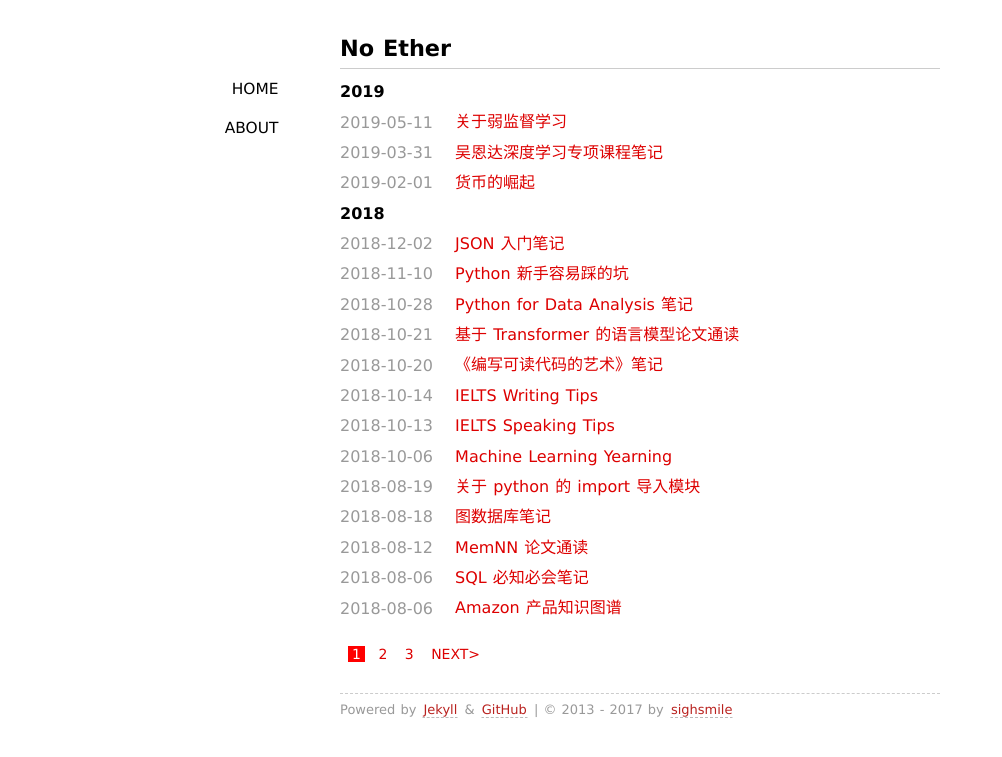
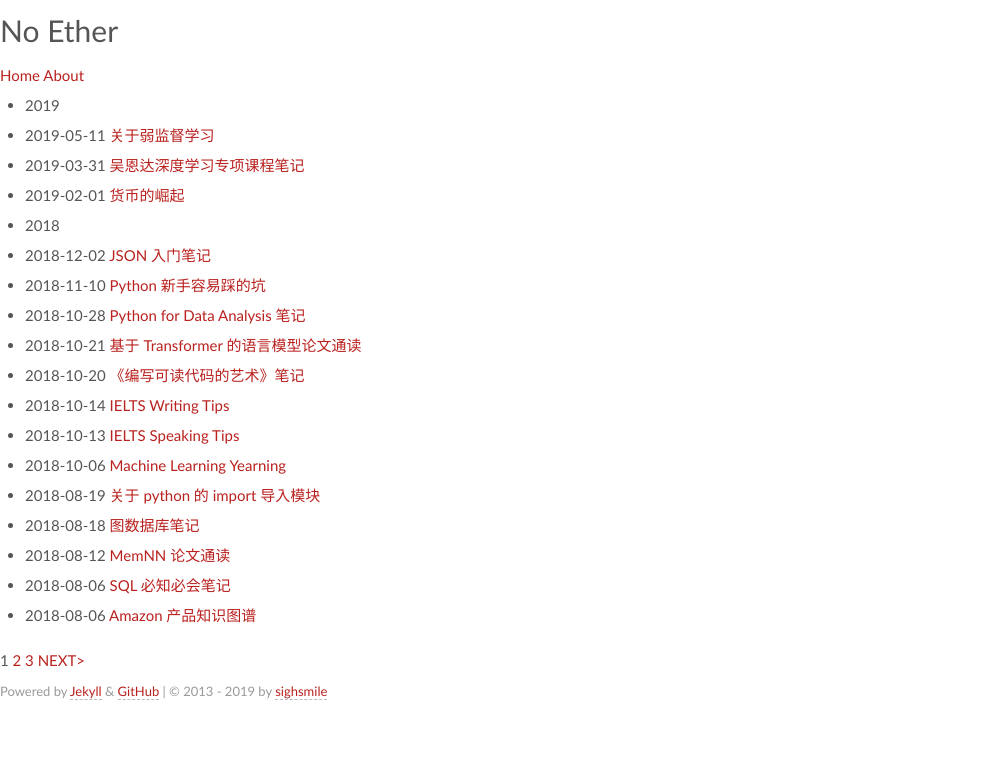
Before and after one commit to sighsmile/sighsmile.github.io, a Jekyll site: the page built from index.html, in a window 1280 px wide. Shown: the top 757 px of the page, without its empty margins (0-1002 px from the left). Built offline with Jekyll 4.4.1, drawn with Linux system fonts in a browser that asks for light colours; some web fonts are replaced; the list of posts is cut into pages by our own code.

Commit message:
Update default.html

```diff
--- a/_layouts/default.html
+++ b/_layouts/default.html
@@ -6,7 +6,7 @@
     <title>{{ page.title }} | {{ site.author }}</title>
     <link rel="shortcut icon" href="/favicon.ico">
     <link href="/feed/" rel="alternate" title="{{ site.author }}" type="application/atom+xml" />
-    <link rel="stylesheet" href="/media/css/style.css">
+    <link rel="stylesheet" href="/media/css/home.css">
     <link rel="stylesheet" href="/media/css/highlight.css">
     <script type="text/javascript" src="/media/js/jquery-1.7.1.min.js"></script>
 
@@ -55,7 +55,7 @@
       </div>
 
     <footer>
-        <p><small>Powered by <a href="https://github.com/mojombo/jekyll">Jekyll</a> & <a href="http://pages.github.com">GitHub</a> |  &copy; 2013 - 2017 by <a href="/about/">sighsmile</a> </small></p>
+        <p><small>Powered by <a href="https://github.com/mojombo/jekyll">Jekyll</a> & <a href="http://pages.github.com">GitHub</a> |  &copy; 2013 - 2019 by <a href="/about/">sighsmile</a> </small></p>
     </footer>
 
     </div>
```
